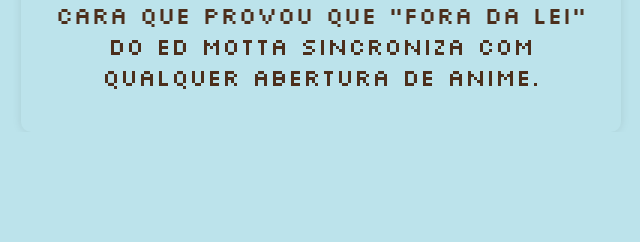
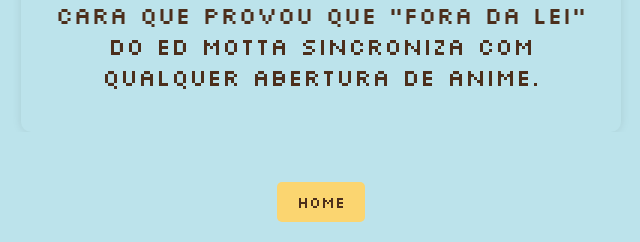
Before and after one commit to elsavillon/aguadebeber, a Flask app: page /sobre in a window 1280 px wide. Shown: the part 1210-1452 px from the top of the page, without its empty margins (319-959 px from the left). Before the commit the page ends 1299 px from the top, so only its background shows below. Run offline with Flask 3, Linux system fonts and the light colour scheme.

Commit message:
Atualização botão home e footer

```diff
--- a/static/styles.css
+++ b/static/styles.css
@@ -12,7 +12,9 @@
     background-color: #bce3eb;
     font-family: 'Silkscreen', sans-serif;
     color: #4C2F1C;
+    flex-direction: column;
 }
+
 
 .container {
     text-align: center;
@@ -66,6 +68,7 @@
     margin: 0 auto 20px;
 }
 
+
 #descricao {
     font-size: 1em;
     color: #333;
@@ -98,8 +101,8 @@
         font-size: 0.9em;
     }
 }
-
 footer {
+    width: 100%;
     text-align: center;
     padding: 20px;
     background-color: #bce3eb;
@@ -113,6 +116,6 @@
     background-color: #FBD570;
     padding: 10px 20px;
     border-radius: 5px;
-    display: block;
+    display: inline-block;
     margin: 10px auto 0 auto;
 }
--- a/templates/sobre.html
+++ b/templates/sobre.html
@@ -52,4 +52,8 @@
         <p><b>Paulo Akio</b> é sonoplasta, músico, técnico de som, pixel artist e o cara que provou que "Fora da Lei" do Ed Motta sincroniza com qualquer abertura de anime.</p>
     </div>
 </body>
+<footer>
+    <br>
+    <a href="/" class="button">Home</a>
+</footer>
 </html>
```
